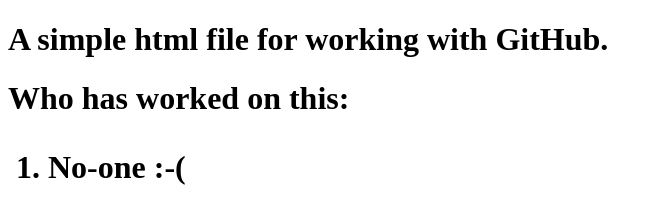
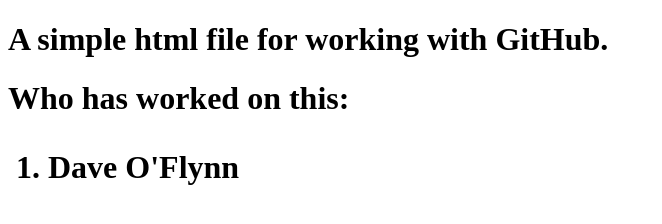
Before and after one commit to NSWPlanning/tutorial, a plain HTML site: page index.html in a window 1280 px wide. Shown: the whole page, without its empty margins (0-662 px from the left). Drawn offline with Linux system fonts and the light colour scheme.

Commit message:
Adding myself to list of workers

```diff
--- a/index.html
+++ b/index.html
@@ -7,7 +7,7 @@
   <h1>A simple html file for working with GitHub.<h1>
   Who has worked on this:
   <ol>
-    <li>No-one :-(</li>
+    <li>Dave O'Flynn</li>
   </ol>
 </body>
 </html>
```
